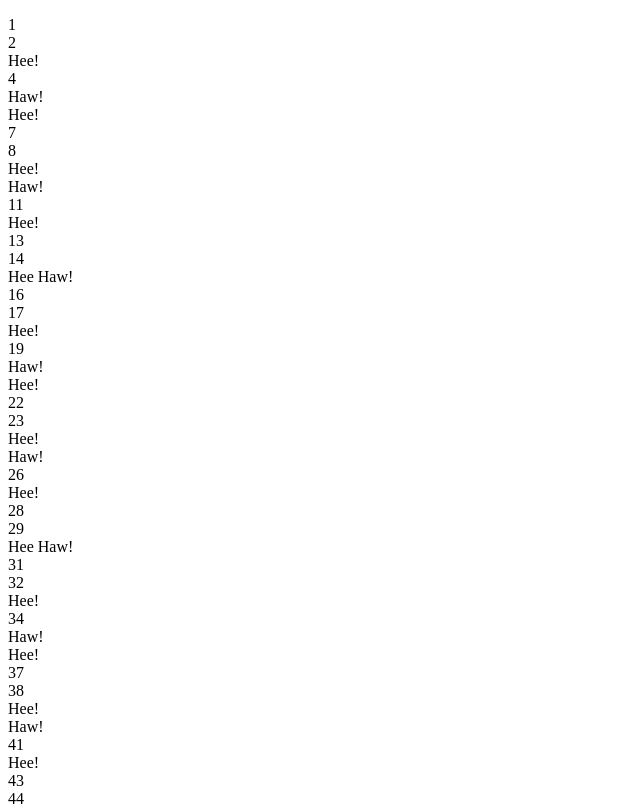
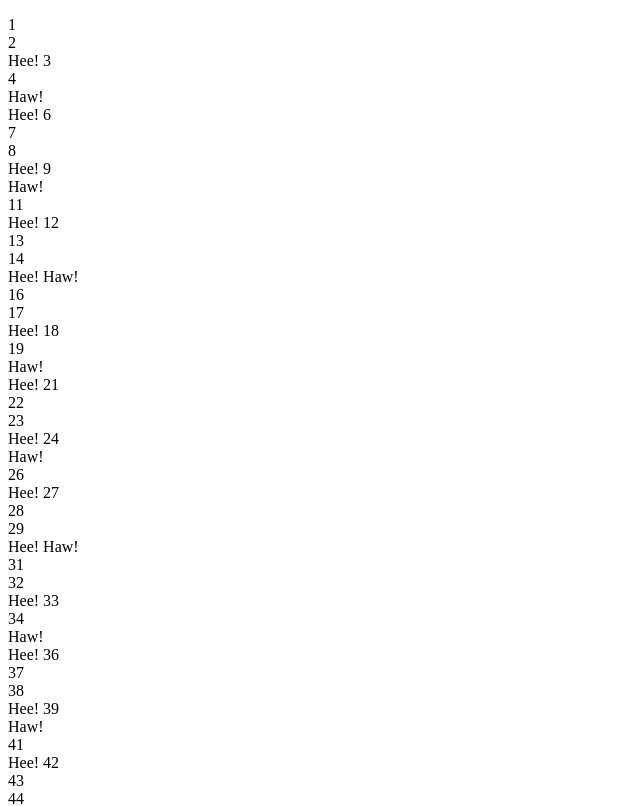
Before and after one commit to medioxumate/JS2, a plain HTML site: page index.html in a window 1280 px wide. Shown: the top 806 px of the page, without its empty margins (0-640 px from the left). Drawn offline with Linux system fonts and the light colour scheme.

Commit message:
finished JS2

```diff
--- a/jsreview2.js
+++ b/jsreview2.js
@@ -1,26 +1,26 @@
 /**
+ * Created in PhpStorm
  * @author Brian Kiehn
+ * @date 1/10/2020
  * @version 1.0
- * jsreview2.js - review from chapter 2
- * last edited: 4/10/2019
+ * jsreview2.js
+ * GreenRiverDev
  */
 document.open();
 
-var output = "<p>";
+let output = "<p>";
 
 for (let i = 1; i <= 100; i++) {
-    if((i % 3 === 0) && (i % 5 ===0)){
-        output += "Hee Haw!" + "<br>";
+    if(i % 3 === 0){
+        output += "Hee! ";
     }
-    else if(i % 3 === 0){
-        output += "Hee!" + "<br>";
-    }
-    else if(i % 5 === 0){
-        output += "Haw!" + "<br>";
+    if(i % 5 === 0){
+        output += "Haw!";
     }
     else{
-        output += i + "<br>"
+        output += i;
     }
+    output += "<br>";
 }
 output += "</p>";
 
```
Also changed, not shown: index.html (+5 -3 lines).
